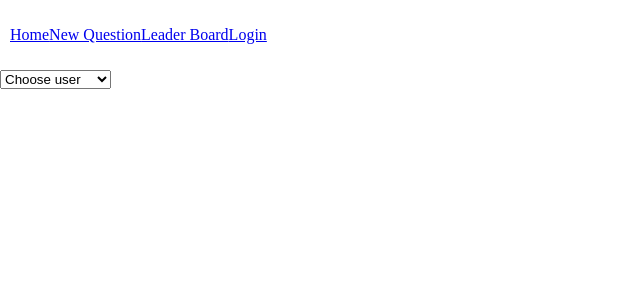
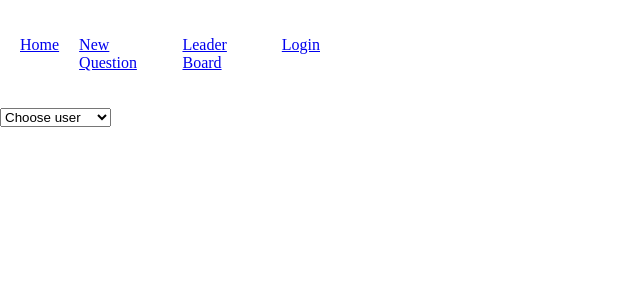
Before and after one commit to MoHassn/woud-you-rather, a React (Create React App) app: page /login in a window 1280 px wide. Shown: the top 300 px of the page, without its empty margins (0-640 px from the left). Built offline with nearby package versions, Linux system fonts and the light colour scheme.

Commit message:
show the logedin username

```diff
--- a/src/components/App.js
+++ b/src/components/App.js
@@ -6,6 +6,7 @@ import Nav from "./Nav";
 import RequireAuth from "./RequireAuth";
 import Home from "./Home";
 import Login from "./Login";
+import User from "./User";
 import { handleInitialData } from "../actions/shared";
 
 function App({ users, questions, dispatch }) {
@@ -17,7 +18,10 @@ function App({ users, questions, dispatch }) {
   }, []);
   return (
     <div className="App">
-      <Nav />
+      <div className="header-container">
+        <Nav />
+        <User />
+      </div>
       <Routes>
         <Route
           path="/"
--- a/src/components/Nav.js
+++ b/src/components/Nav.js
@@ -1,7 +1,7 @@
 import { Link } from "react-router-dom";
 const Nav = () => {
   return (
-    <div>
+    <div className="nav-container">
       <header>
         <ul className="nav-list">
           <li>
--- /dev/null
+++ b/src/components/User.js
@@ -0,0 +1,26 @@
+import { connect } from "react-redux";
+import { logout } from "../actions/auth";
+
+const User = ({ user, dispatch }) => {
+  if (user !== null) {
+    return (
+      <div className="user-container">
+        <img
+          className="avatar"
+          src={user.avatarURL}
+          alt={user.name + "image"}
+        />
+        <p>HI, {user.name} </p>
+        <button onClick={() => dispatch(logout())}>Logout</button>
+      </div>
+    );
+  }
+  return null;
+};
+
+const mapStateToProps = ({ authedUser, users }) => {
+  return {
+    user: authedUser ? users[authedUser] : null,
+  };
+};
+export default connect(mapStateToProps)(User);
--- a/src/index.css
+++ b/src/index.css
@@ -7,4 +7,27 @@ body {
   list-style: none;
   padding: 10px;
   display: flex;
+  width: 50%;
 }
+.nav-list > li {
+  margin: 10px;
+}
+
+.header-container {
+  display: flex;
+}
+.nav-container {
+  width: 50%;
+}
+
+.user-container {
+  display: flex;
+  justify-content: center;
+  align-items: center;
+}
+
+.avatar {
+  width: 50px;
+  height: 50px;
+  border-radius: 50%;
+}
```
